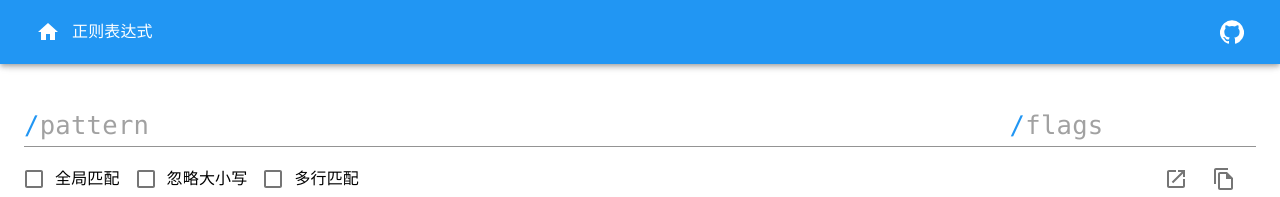
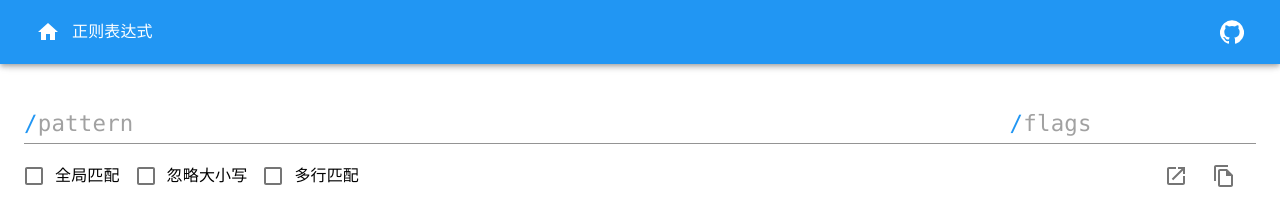
Before and after one commit to whinc/online-tools, a React (Create React App) app: page /#/regexp in a window 1280 px wide. Shown: the top 197 px of the page. Built offline with nearby package versions, Linux system fonts and the light colour scheme.

Commit message:
feat(正则表达式): 优化错误处理

```diff
--- a/src/pages/RegExpPage/RegExpMatchPanel.tsx
+++ b/src/pages/RegExpPage/RegExpMatchPanel.tsx
@@ -1,4 +1,4 @@
-import React, { useMemo, useState } from 'react'
+import React, { useMemo, useState, useEffect } from 'react'
 import { Box, TextField, Typography } from '@material-ui/core'
 import { CodeBlock, CopyAction, OutLink } from 'components'
 
@@ -11,38 +11,47 @@ const supportMatchAll = 'matchAll' in String.prototype
 
 export const RegExpMatchPanel: React.FC<RegExpMatchPanelProps> = ({ source, flags }) => {
   const [text, setText] = useState('')
-  const { result1, result2, code1, code2, result3, code3, error, error3 } = useMemo(() => {
+  const { code1, result1, error1, code2, result2, error2, code3, result3, error3 } = useMemo(() => {
+    let regexp, result1, result2, result3, error1, error2, error3
     try {
-      const regexp = new RegExp(source, flags)
-      const escapedText = text.replace(/'/g, "\\'")
+      // 抛出异常情况：
+      // 1. 正则表达式不合法
+      regexp = new RegExp(source, flags)
+    } catch (error) {
+      regexp = (`/${source}/${flags}` as any) as RegExp
+      error1 = error2 = error3 = error as Error
+    }
 
-      const result1 = regexp.exec(text)
-      const code1 = `const result = ${regexp}.exec('${escapedText}')`
+    if (!error1) {
+      result1 = regexp.exec(text)
+      result2 = text.match(regexp)
+      try {
+        // 抛出异常的情况：
+        // 1. 浏览器不支持 matchAll 时抛异常
+        // 2. 正则的 g 标志位未设置时抛异常
+        result3 = text.matchAll(regexp)
+      } catch (error) {
+        error3 = error as Error
+      }
+    }
+    const escapedText = text.replace(/'/g, "\\'")
+    const code1 = `const result = ${regexp}.exec('${escapedText}')`
+    const code2 = `const result = '${escapedText}'.match(${regexp})`
+    const code3 = `const result ='${escapedText}'.matchAll(${regexp})`
 
-      const result2 = text.match(regexp)
-      const code2 = `const result = '${escapedText}'.match(${regexp})`
+    return { code1, result1, error1, code2, result2, error2, code3, result3, error3 }
+  }, [flags, source, text])
 
-      let result3
-      let error3
-      const code3 = `const result ='${escapedText}'.matchAll(${regexp})`
-      if (supportMatchAll) {
-        try {
-          result3 = text.matchAll(regexp)
-        } catch (err) {
-          error3 = err
-        }
-      } else {
-        error3 = new Error('String.proptype.matchAll is not supported in your browser')
-      }
-      return { result1, code1, code2, result2, result3, code3, error3 }
-    } catch (error) {
-      return { error: error as Error }
-    }
-  }, [flags, source, text])
-  if (error) return <Typography color="error">{error.message}</Typography>
-  // console.log('result1:', result1)
-  // console.log('result2:', result2)
-  console.log('result3:', result3)
+  // 输出到控制台
+  useEffect(() => {
+    console.log(code1)
+    console.log(result1)
+    console.log(code2)
+    console.log(result2)
+    console.log(code3)
+    console.log(result3)
+  }, [code1, code2, code3, result1, result2, result3])
+
   return (
     <Box display="flex" flexDirection="column">
       <Box>
@@ -62,16 +71,23 @@ export const RegExpMatchPanel: React.FC<RegExpMatchPanelProps> = ({ source, flag
           </Box>
           <Box display="flex">
             <OutLink
-              title="RegExp.prototype.test() - MDN"
+              title="RegExp.prototype.exec() - MDN"
               href={
-                'https://developer.mozilla.org/en-US/docs/Web/JavaScript/Reference/Global_Objects/RegExp/test'
+                'https://developer.mozilla.org/en-US/docs/Web/JavaScript/Reference/Global_Objects/RegExp/exec'
               }
             />
             <CopyAction text={code1!} />
           </Box>
         </Box>
         <Box>
-          <CodeBlock code={'// result\n' + stringifyRegExpExecArray(result1)} language="javascript" />
+          {error1 ? (
+            <Typography color="error">{String(error1)}</Typography>
+          ) : (
+            <CodeBlock
+              code={'// result\n' + stringifyRegExpExecArray(result1)}
+              language="javascript"
+            />
+          )}
         </Box>
         <Box mt={2} display="flex" alignItems="center" flexWrap="wrap" bgcolor="rgb(246, 248, 250)">
           <Box flexGrow={1}>
@@ -79,16 +95,23 @@ export const RegExpMatchPanel: React.FC<RegExpMatchPanelProps> = ({ source, flag
           </Box>
           <Box display="flex">
             <OutLink
-              title="String.prototype.search() - MDN"
+              title="String.prototype.match() - MDN"
               href={
-                'https://developer.mozilla.org/en-US/docs/Web/JavaScript/Reference/Global_Objects/String/search'
+                'https://developer.mozilla.org/en-US/docs/Web/JavaScript/Reference/Global_Objects/String/match'
               }
             />
             <CopyAction text={code2!} />
           </Box>
         </Box>
         <Box>
-          <CodeBlock code={'// result\n' + stringifyRegExpMatchArray(result2)} language="javascript" />
+          {error2 ? (
+            <Typography color="error">{String(error2)}</Typography>
+          ) : (
+            <CodeBlock
+              code={'// result\n' + stringifyRegExpMatchArray(result2)}
+              language="javascript"
+            />
+          )}
         </Box>
         {supportMatchAll && (
           <>
@@ -104,9 +127,9 @@ export const RegExpMatchPanel: React.FC<RegExpMatchPanelProps> = ({ source, flag
               </Box>
               <Box display="flex">
                 <OutLink
-                  title="String.prototype.search() - MDN"
+                  title="String.prototype.matchAll() - MDN"
                   href={
-                    'https://developer.mozilla.org/en-US/docs/Web/JavaScript/Reference/Global_Objects/String/search'
+                    'https://developer.mozilla.org/en-US/docs/Web/JavaScript/Reference/Global_Objects/String/matchAll'
                   }
                 />
                 <CopyAction text={code3!} />
@@ -116,10 +139,7 @@ export const RegExpMatchPanel: React.FC<RegExpMatchPanelProps> = ({ source, flag
               {error3 ? (
                 <Typography color="error">{String(error3)}</Typography>
               ) : (
-                <CodeBlock
-                  code={stringifyRegExpMatchAllResult(result3!)}
-                  language="javascript"
-                />
+                <CodeBlock code={stringifyRegExpMatchAllResult(result3!)} language="javascript" />
               )}
             </Box>
           </>
@@ -135,7 +155,7 @@ function stringifyRegExpExecArray(result: RegExpExecArray | null | undefined): s
   result.forEach((value, index) => (str += `\n  ${index}: ${JSON.stringify(value)},`))
   str += `\n  index: ${JSON.stringify(result.index)}`
   str += `\n  input: ${JSON.stringify(result.input)}`
-  str += `\n  groups: ${JSON.stringify(result.groups, null, 2).replace(/\n/g, '\n  ')},`
+  str += `\n  groups: ${JSON.stringify(result.groups, null, 2)?.replace(/\n/g, '\n  ')},`
   str += `\n  length: ${JSON.stringify(result.length)}`
   str += `\n]`
   return str
@@ -151,14 +171,11 @@ function stringifyRegExpMatchArray(result: RegExpMatchArray | null | undefined):
 
 function stringifyRegExpMatchAllResult(result: IterableIterator<RegExpMatchArray>): string {
   let str = ''
-  // for (const item of result) {
-  //   str += stringifyRegExpMatchArray(item) + '\n'
-  // }
   let item: IteratorResult<RegExpMatchArray, undefined>
   do {
     item = result.next()
     str += `// result.next()\n`
-    str +=`{
+    str += `{
   value: ${stringifyRegExpMatchArray(item.value)?.replace(/\n/g, '\n  ')},
   done: ${item.done}
 }\n`
--- a/src/pages/RegExpPage/RegExpTestPanel.tsx
+++ b/src/pages/RegExpPage/RegExpTestPanel.tsx
@@ -1,4 +1,4 @@
-import React, { useMemo, useState } from 'react'
+import React, { useMemo, useState, useEffect } from 'react'
 import { Box, TextField, Typography } from '@material-ui/core'
 import { CodeBlock, CopyAction, OutLink } from 'components'
 
@@ -7,25 +7,34 @@ export type RegExpTestPanelProps = {
   flags?: string
 }
 
-export const RegExpTestPanel: React.FC<RegExpTestPanelProps> = ({
-  source,
-  flags,
-}) => {
+export const RegExpTestPanel: React.FC<RegExpTestPanelProps> = ({ source, flags }) => {
   const [text, setText] = useState('')
-  const { result1, result2, code1, code2, error } = useMemo(() => {
+  const { code1, result1, error1, code2, result2, error2 } = useMemo(() => {
+    let regexp, result1, result2, error1, error2
     try {
-      const regexp = new RegExp(source, flags)
-      const result1 = regexp.test(text)
-      const result2 = text.search(regexp)
-      const escapedText = text.replace(/'/g, "\\'")
-      const code1 = `const result = ${regexp}.test('${escapedText}')`
-      const code2 = `const result = '${escapedText}'.search(${regexp})`
-      return { result1, code1, code2, result2 }
+      regexp = new RegExp(source, flags)
+      result1 = regexp.test(text)
+      result2 = text.search(regexp)
     } catch (error) {
-      return { error: error as Error }
+      regexp = `/${source}/${flags}`
+      error1 = error2 = error as Error
     }
+    // 无论构建正则是否抛出异常，源码都要正确显示
+    const escapedText = text.replace(/'/g, "\\'")
+    const code1 = `const result = ${regexp}.test('${escapedText}')`
+    const code2 = `const result = '${escapedText}'.search(${regexp})`
+    return { code1, result1, error1, code2, result2, error2 }
   }, [flags, source, text])
-  if (error) return <Typography color="error">{error.message}</Typography>
+
+  // 输出到控制台
+  useEffect(() => {
+    console.log(code1)
+    console.log(result1)
+    console.log(code2)
+    console.log(result2)
+  }, [code1, code2, result1, result2])
+
+
   return (
     <Box display="flex" flexDirection="column">
       <Box>
@@ -39,13 +48,7 @@ export const RegExpTestPanel: React.FC<RegExpTestPanelProps> = ({
         />
       </Box>
       <Box overflow="auto">
-        <Box
-          mt={2}
-          display="flex"
-          alignItems="center"
-          flexWrap="wrap"
-          bgcolor="rgb(246, 248, 250)"
-        >
+        <Box mt={2} display="flex" alignItems="center" flexWrap="wrap" bgcolor="rgb(246, 248, 250)">
           <Box flexGrow={1}>
             <CodeBlock code={`${code1!}`} language="javascript" />
           </Box>
@@ -60,15 +63,13 @@ export const RegExpTestPanel: React.FC<RegExpTestPanelProps> = ({
           </Box>
         </Box>
         <Box>
-          <CodeBlock code={'// result\n' + result1} language="javascript" />
+          {error1 ? (
+            <Typography color="error">{String(error1)}</Typography>
+          ) : (
+            <CodeBlock code={'// result\n' + result1} language="javascript" />
+          )}
         </Box>
-        <Box
-          mt={2}
-          display="flex"
-          alignItems="center"
-          flexWrap="wrap"
-          bgcolor="rgb(246, 248, 250)"
-        >
+        <Box mt={2} display="flex" alignItems="center" flexWrap="wrap" bgcolor="rgb(246, 248, 250)">
           <Box flexGrow={1}>
             <CodeBlock code={`${code2!}`} language="javascript" />
           </Box>
@@ -83,7 +84,11 @@ export const RegExpTestPanel: React.FC<RegExpTestPanelProps> = ({
           </Box>
         </Box>
         <Box>
-          <CodeBlock code={'// result\n' + (result2)} language="javascript" />
+          {error2 ? (
+            <Typography color="error">{String(error2)}</Typography>
+          ) : (
+            <CodeBlock code={'// result\n' + result2} language="javascript" />
+          )}
         </Box>
       </Box>
     </Box>
--- a/src/pages/RegExpPage/index.tsx
+++ b/src/pages/RegExpPage/index.tsx
@@ -48,7 +48,7 @@ enum TabIndex {
 
 const useStyles = makeStyles((theme) => ({
   regexpInput: {
-    fontSize: "1.6em",
+    fontSize: "1.4em",
     fontFamily: theme.codeFontFamily,
   },
   code: {
--- a/src/utils/index.ts
+++ b/src/utils/index.ts
@@ -25,7 +25,3 @@ export const copyToClipboard = (text: string): boolean => {
     return true
   }
 }
-
-export function comment (str: any) {
-  return String(str).replace(/(^|\n)/g, '$1// ')
-}
```
